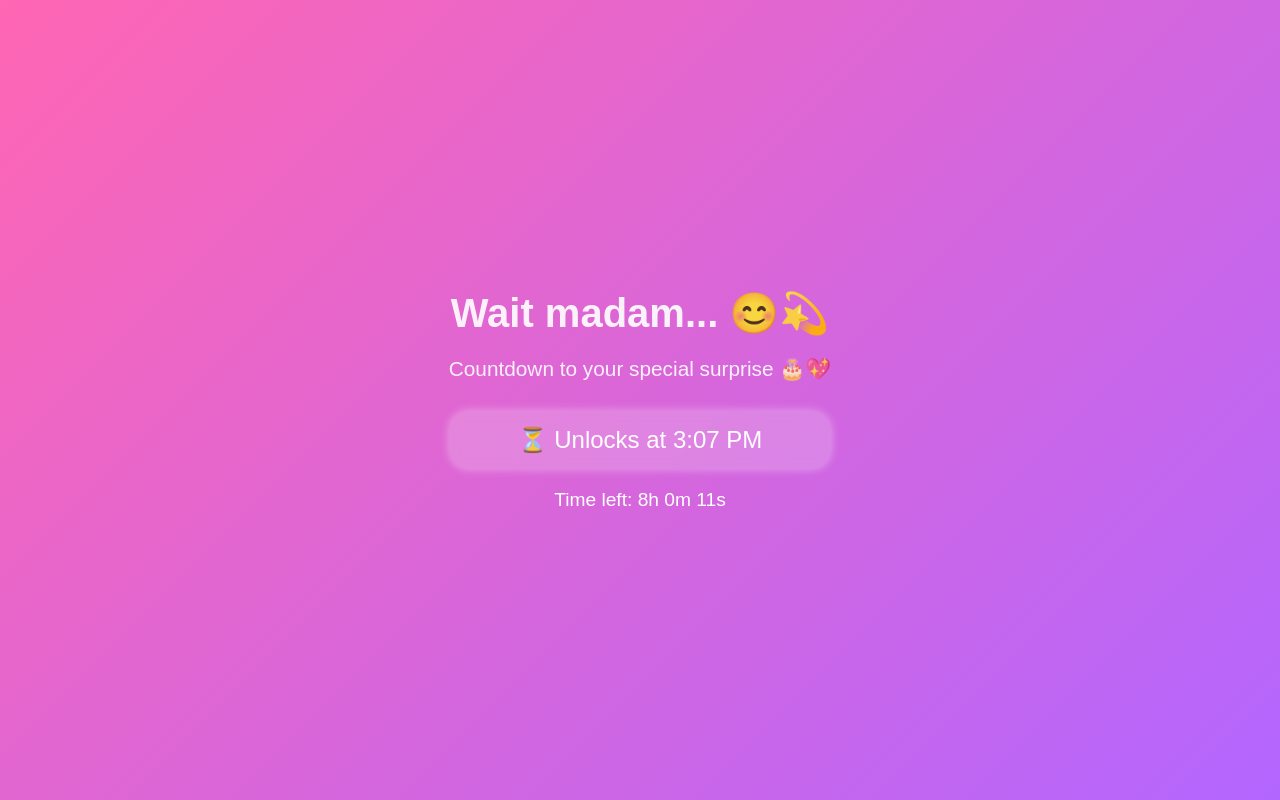
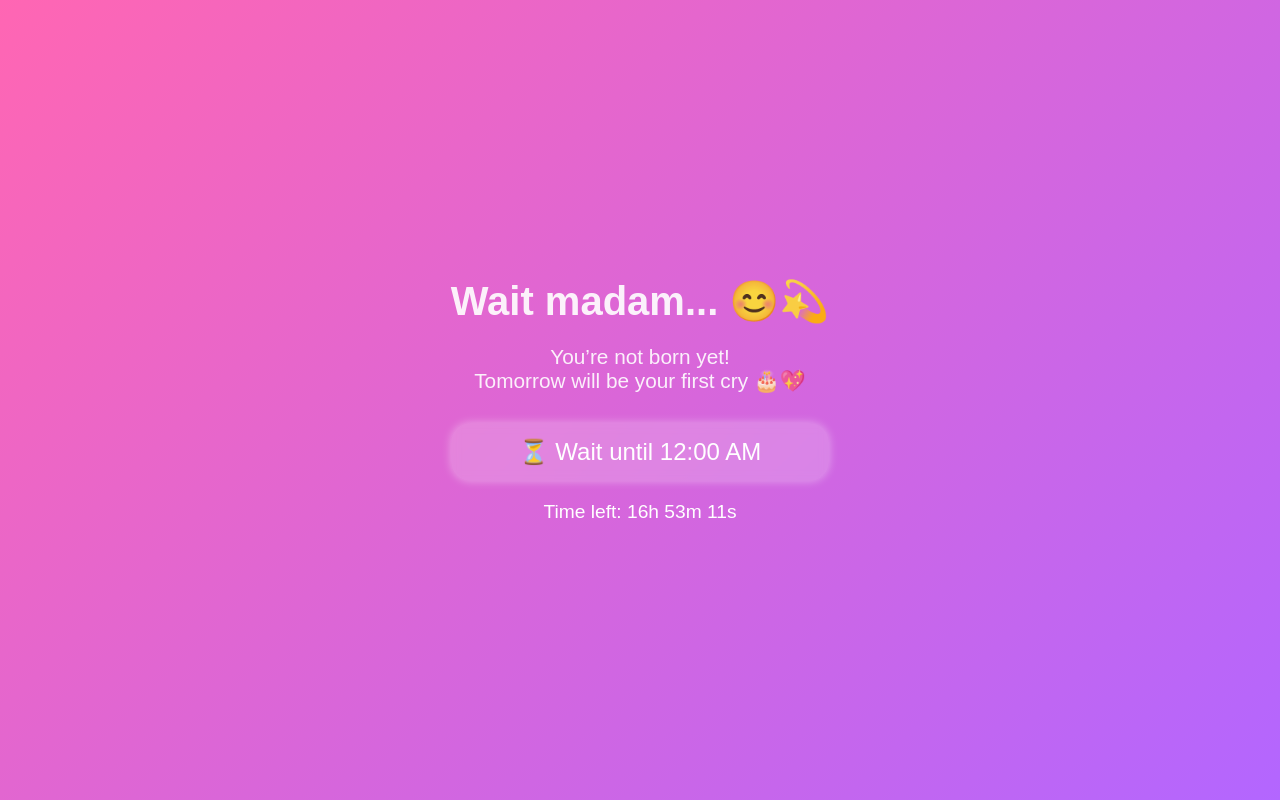
Before and after one commit to sai99126/Birthday-Wishess, a React (Create React App) app: page / in a window 1280 px wide. Built offline with nearby package versions, Linux system fonts and the light colour scheme.

Commit message:
fixed app routing and design

```diff
--- a/src/App.js
+++ b/src/App.js
@@ -10,14 +10,10 @@ function App() {
   useEffect(() => {
     const updateCountdown = () => {
       const now = new Date();
+      const nextMidnight = new Date();
+      nextMidnight.setHours(24, 0, 0, 0);
 
-      // 🎯 Set unlock time for TODAY at 3:07 PM
-      const unlockTime = new Date();
-      unlockTime.setHours(15, 7, 0, 0);
-
-      const diff = unlockTime - now;
-
-      // If current time is past 3:07 PM, unlock immediately
+      const diff = nextMidnight - now;
       if (diff <= 0) {
         setIsUnlocked(true);
         return;
@@ -45,24 +41,22 @@ function App() {
         <div className="locked-section">
           <h1 className="title">Wait madam... 😊💫</h1>
           <p className="subtitle">
-            Countdown to your special surprise 🎂💖
+            You’re not born yet! <br /> Tomorrow will be your first cry 🎂💖
           </p>
 
-          <div className="countdown-box">⏳ Unlocks at 3:07 PM</div>
+          <div className="countdown-box">⏳ Wait until 12:00 AM</div>
 
           <p className="timer">
             Time left:{" "}
             <span className="time-values">
-              {`${timeLeft.hours ?? "00"}h ${timeLeft.minutes ?? "00"}m ${
-                timeLeft.seconds ?? "00"
-              }s`}
+              {`${timeLeft.hours ?? "00"}h ${timeLeft.minutes ?? "00"}m ${timeLeft.seconds ?? "00"}s`}
             </span>
           </p>
         </div>
       ) : (
         <div className="unlocked-section">
           <h1 className="birthday-title">🎉 Happy Birthday Madam! 🎂</h1>
-          <p className="birthday-subtitle">Your magical moment has arrived! 💕</p>
+          <p className="birthday-subtitle">Your magical day has begun! 💕</p>
 
           <button onClick={handleOpen} className="open-button">
             Open Your Surprise 🎁
```
Also changed, not shown: 1 other file (tests, documents, lock files or other folders).
